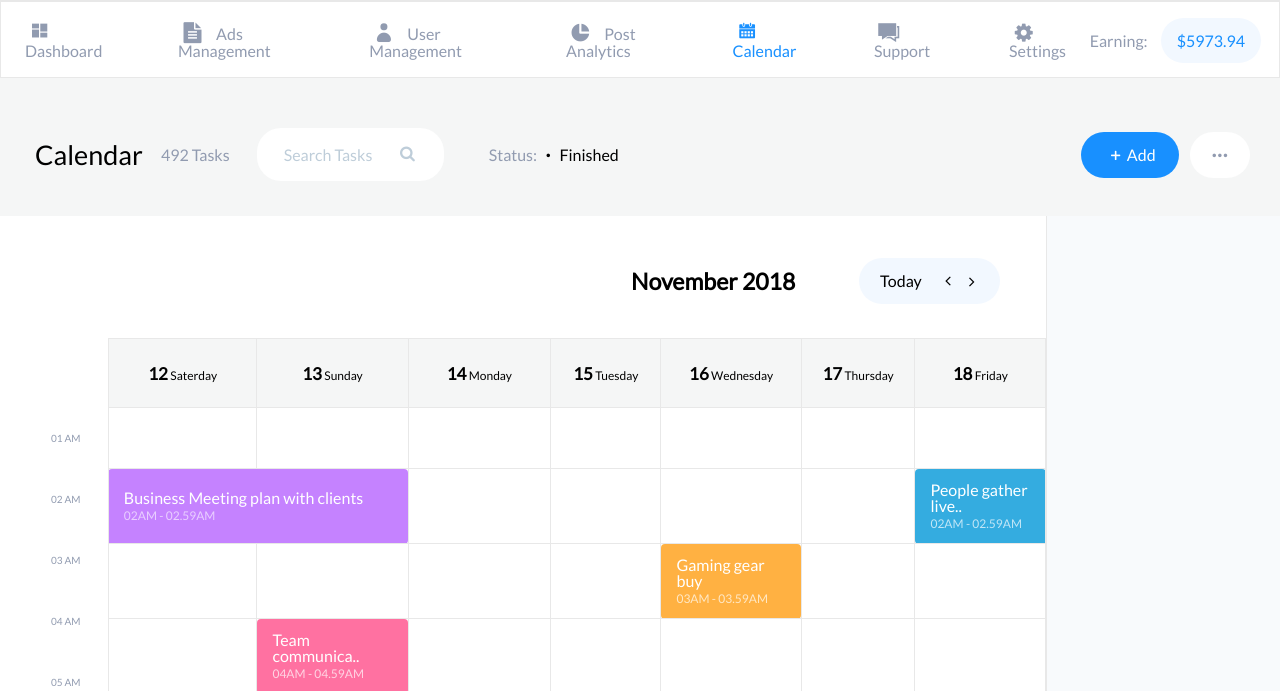
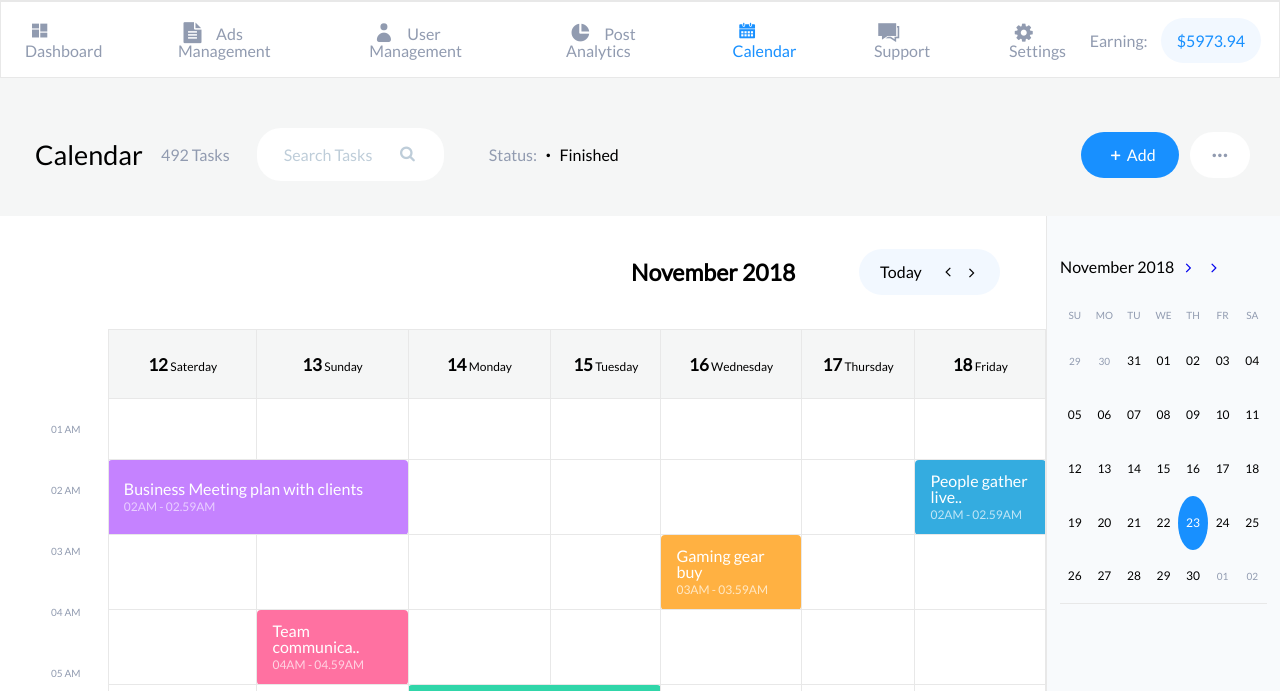
Before and after one commit to simonbelg1325/Dasboard, a website built with Parcel: page index.html in a window 1280 px wide. Shown: the part 70-761 px from the top of the page. Built offline with nearby package versions, Linux system fonts and the light colour scheme; files whose address does not match are found by name.

Commit message:
side calendar added

```diff
--- a/css/style.scss
+++ b/css/style.scss
@@ -208,7 +208,7 @@ body{
         .calendar-header{
             @include layout-horizontal();
             @include layout-center();
-            margin-top: 42px;
+            margin-top: 33px;
             margin-bottom: 34px;
             &__month{
                 margin-left: 631px;
@@ -373,5 +373,60 @@ body{
         @include layout-vertical();
         width: 18.2%;
         background-color: $light-grey;
+        padding: 43px 13px;
+        table{
+            margin-top: 20px;
+            height: 309px;
+            border-bottom: 1px solid $border;
+        }
+        &__null{
+            color: $grey;
+        }
+        &__weeks th,tr{
+            text-align: center;
+            vertical-align: middle;
+            color: $grey;
+            font-size: 10px;
+        }
+        table thead th{
+            width: 2em;
+            height:39px;
+        }
+
+        table tbody td{
+            height: 2.7em;
+        }
+
+        td a{
+            text-decoration: none;
+            font-size: 12px;
+        }
+
+        tbody a{
+            height: 100%;
+            display:flex;
+            align-items: center;
+            justify-content: center;
+            color: black;
+
+        }
+        tr:last-child{
+            margin-bottom:49px;
+        }
+
+        tbody a:hover{
+            background: $blue;
+            border-radius: 50%;
+            color: white;
+        }
+        .selected{
+            background: $blue;
+            border-radius: 50%;
+        }
+
+        .selected a{
+            color: white;
+        }
     }
+
 }
--- a/index.html
+++ b/index.html
@@ -230,7 +230,80 @@
               </div>
 
             </div>
-            <div class="calendar-presenter__side"></div>
+            <div class="calendar-presenter__side">
+                <table summary="a calendar">
+                  <div class="calendar-presenter__month-view">
+                    <span>November 2018</span>
+                    <a href="#" class="icon-angle-right"></a>
+                    <a href="#" class="icon-angle-right"></a>
+                  </div>
+
+                    <thead class="calendar-presenter__side__weeks">
+                      <tr>
+                        <th scope="col">SU</th>
+                        <th scope="col">MO</th>
+                        <th scope="col">TU</th>
+                        <th scope="col">WE</th>
+                        <th scope="col">TH</th>
+                        <th scope="col">FR</th>
+                        <th scope="col">SA</th>
+                      </tr>
+                    </thead>
+
+                    <tbody>
+                      <tr>
+                        <td class="calendar-presenter__side__null">29</td>
+                        <td class="calendar-presenter__side__null">30</td>
+                        <td><a href="#">31</a></td>
+                        <td><a href="#">01</a></td>
+                        <td><a href="#">02</a></td>
+                        <td><a href="#">03</a></td>
+                        <td><a href="#">04</a></td>
+                      </tr>
+
+                      <tr>
+                        <td><a href="#">05</a></td>
+                        <td><a href="#">06</a></td>
+                        <td><a href="#">07</a></td>
+                        <td><a href="#">08</a></td>
+                        <td><a href="#">09</a></td>
+                        <td><a href="#">10</a></td>
+                        <td><a href="#">11</a></td>
+                      </tr>
+
+                      <tr>
+                        <td><a href="#">12</a></td>
+                        <td><a href="#">13</a></td>
+                        <td><a href="#">14</a></td>
+                        <td><a href="#">15</a></td>
+                        <td><a href="#">16</a></td>
+                        <td><a href="#">17</a></td>
+                        <td><a href="#">18</a></td>
+                      </tr>
+
+
+                      <tr>
+                        <td><a href="#">19</a></td>
+                        <td><a href="#">20</a></td>
+                        <td><a href="#">21</a></td>
+                        <td><a href="#">22</a></td>
+                        <td class="selected"><a href="#">23</a></td>
+                        <td><a href="#">24</a></td>
+                        <td><a href="#">25</a></td>
+                      </tr>
+
+                      <tr>
+                        <td><a href="#">26</a></td>
+                        <td><a href="#">27</a></td>
+                        <td><a href="#">28</a></td>
+                        <td><a href="#">29</a></td>
+                        <td><a href="#">30</a></td>
+                        <td class="calendar-presenter__side__null">01</td>
+                        <td class="calendar-presenter__side__null">02</td>
+                      </tr>
+                    </tbody>
+                  </table>
+            </div>
         </div>
       </div>
     </div>
```
